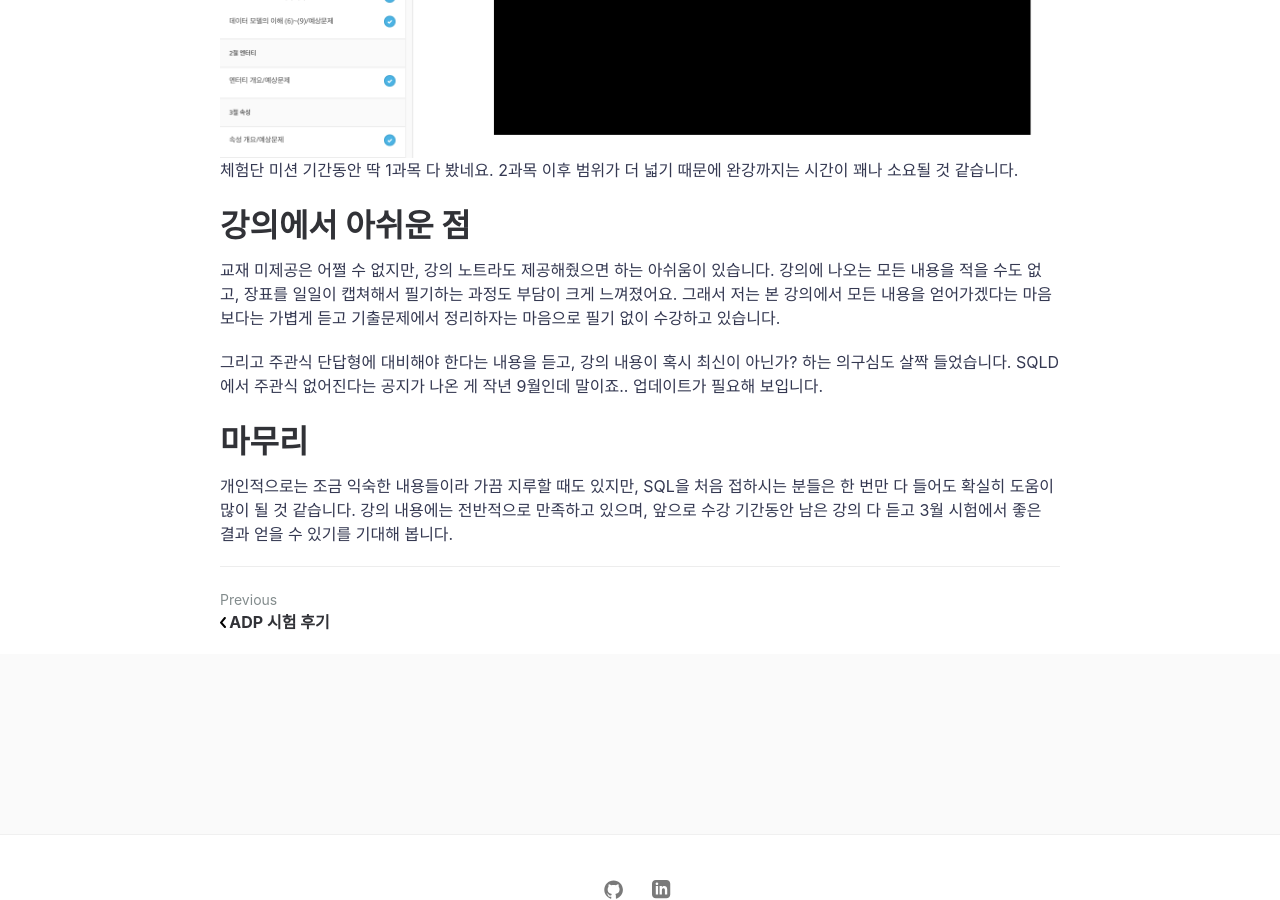
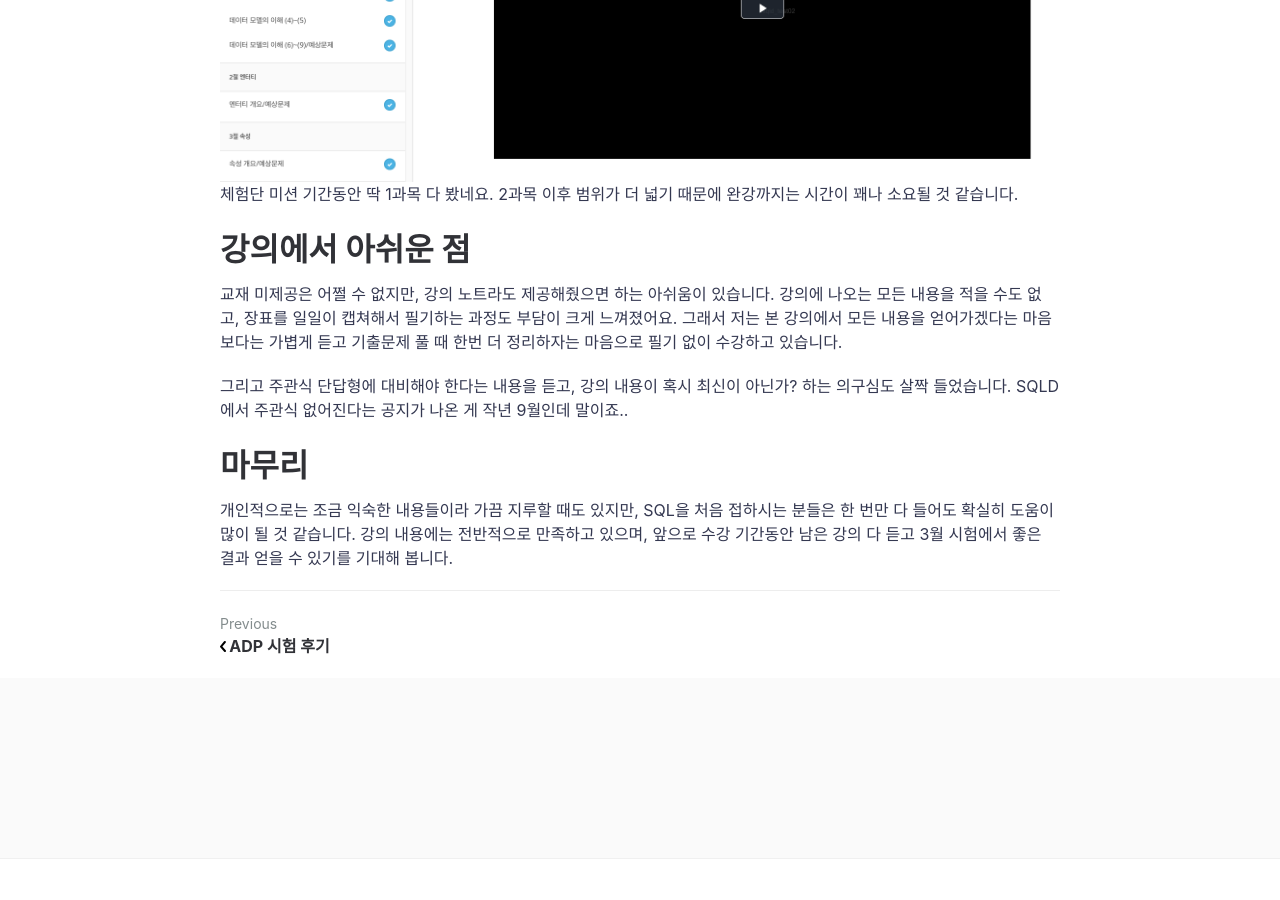
Before and after one commit to hjben/hjben.github.io, a Jekyll site: the page built from _posts/2024-01-26-sqld-dataedu.md, in a window 1280 px wide and 900 px high, scrolled down 2571 px. Built offline with Jekyll 4.4.1, drawn with Linux system fonts in a browser that asks for light colours; nearby versions of some CDN libraries; comment, search, counter and statistics services are not loaded; some of the changed text lies outside the part shown.

Commit message:
Update 2024-01-26-sqld-dataedu.md

```diff
--- a/_posts/2024-01-26-sqld-dataedu.md
+++ b/_posts/2024-01-26-sqld-dataedu.md
@@ -38,10 +38,10 @@ SQLD 합격 패키지는 내용이 굉장히 풍부하고 자세합니다. 제
 
 # 강의에서 아쉬운 점
 교재 미제공은 어쩔 수 없지만, 강의 노트라도 제공해줬으면 하는 아쉬움이 있습니다. 강의에 나오는 모든 내용을 적을 수도 없고, 장표를 일일이 캡쳐해서 필기하는 과정도 부담이 크게 느껴졌어요.
-그래서 저는 본 강의에서 모든 내용을 얻어가겠다는 마음보다는 가볍게 듣고 기출문제에서 정리하자는 마음으로 필기 없이 수강하고 있습니다. <br>
+그래서 저는 본 강의에서 모든 내용을 얻어가겠다는 마음보다는 가볍게 듣고 기출문제 풀 때 한번 더 정리하자는 마음으로 필기 없이 수강하고 있습니다. <br>
 
 그리고 주관식 단답형에 대비해야 한다는 내용을 듣고, 강의 내용이 혹시 최신이 아닌가? 하는 의구심도 살짝 들었습니다.
-SQLD에서 주관식 없어진다는 공지가 나온 게 작년 9월인데 말이죠.. 업데이트가 필요해 보입니다.
+SQLD에서 주관식 없어진다는 공지가 나온 게 작년 9월인데 말이죠..
 
 # 마무리
 개인적으로는 조금 익숙한 내용들이라 가끔 지루할 때도 있지만, SQL을 처음 접하시는 분들은 한 번만 다 들어도 확실히 도움이 많이 될 것 같습니다.
```
Also changed, not shown: other parts of _posts/2024-01-26-sqld-dataedu.md (+2 -2 lines).
